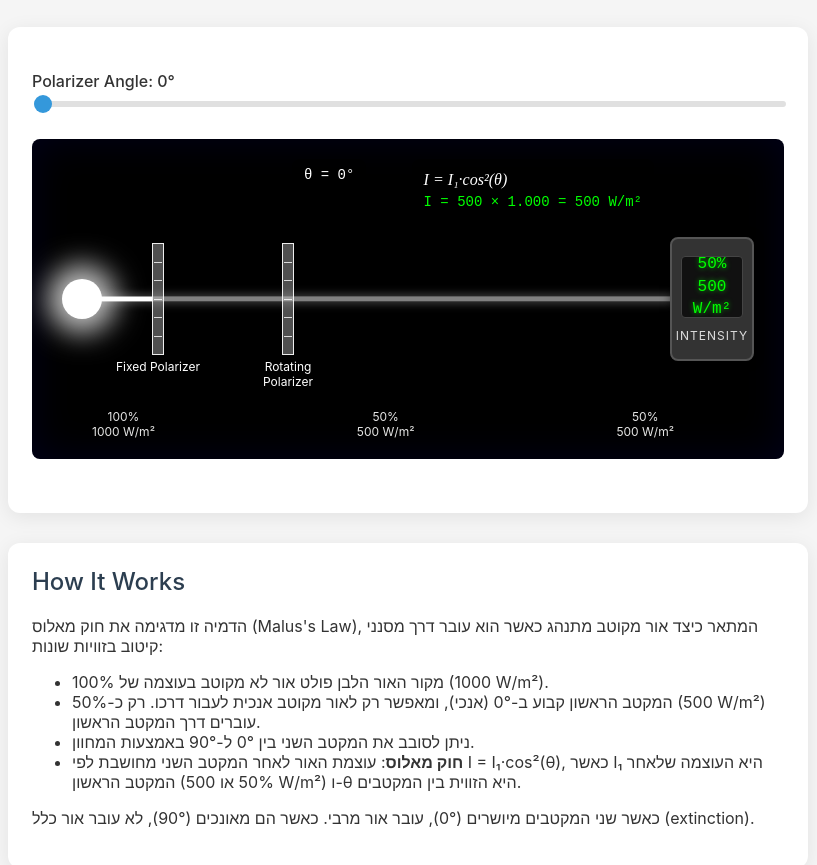
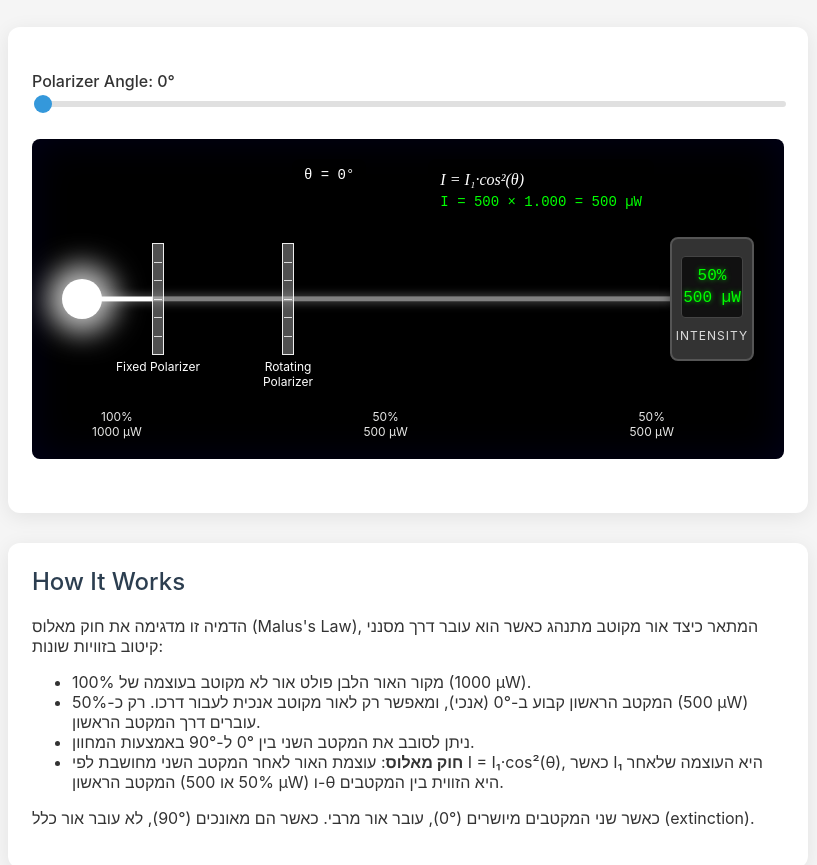
Before and after one commit to Gabrie1ol/physics, a plain HTML site: page index.html in a window 1280 px wide. Shown: the part 83-948 px from the top of the page, without its empty margins (232-1049 px from the left). Drawn offline with Linux system fonts and the light colour scheme.

Commit message:
Update index.html

```diff
--- a/index.html
+++ b/index.html
@@ -334,7 +334,7 @@
 
       <div class="light-meter">
         <div class="light-meter-display">
-          <div class="light-intensity" id="intensity-value">50%<br>500 W/m²</div>
+          <div class="light-intensity" id="intensity-value">50%<br>500 µW</div>
         </div>
         <div class="light-meter-label">Intensity</div>
       </div>
@@ -342,21 +342,21 @@
       <div class="intensity-indicators">
         <div class="intensity-indicator">
           <div>100%</div>
-          <div>1000 W/m²</div>
+          <div>1000 µW</div>
         </div>
         <div class="intensity-indicator">
           <div>50%</div>
-          <div>500 W/m²</div>
+          <div>500 µW</div>
         </div>
         <div class="intensity-indicator">
           <div id="final-intensity">50%</div>
-          <div id="final-lumens">500 W/m²</div>
+          <div id="final-lumens">500 µW</div>
         </div>
       </div>
 
       <div class="formula-display">
         I = I₁·cos²(θ)
-        <div class="formula-result" id="malus-calculation">I = 500 × 1.000 = 500 W/m²</div>
+        <div class="formula-result" id="malus-calculation">I = 500 × 1.000 = 500 µW</div>
       </div>
 
       <div class="angle-display" id="angle-display">
@@ -369,10 +369,10 @@
     <h2>How It Works</h2>
     <p>הדמיה זו מדגימה את חוק מאלוס (Malus's Law), המתאר כיצד אור מקוטב מתנהג כאשר הוא עובר דרך מסנני קיטוב בזוויות שונות:</p>
     <ul>
-      <li>מקור האור הלבן פולט אור לא מקוטב בעוצמה של 100% (1000 W/m²).</li>
-      <li>המקטב הראשון קבוע ב-0° (אנכי), ומאפשר רק לאור מקוטב אנכית לעבור דרכו. רק כ-50% (500 W/m²) עוברים דרך המקטב הראשון.</li>
+      <li>מקור האור הלבן פולט אור לא מקוטב בעוצמה של 100% (1000 µW).</li>
+      <li>המקטב הראשון קבוע ב-0° (אנכי), ומאפשר רק לאור מקוטב אנכית לעבור דרכו. רק כ-50% (500 µW) עוברים דרך המקטב הראשון.</li>
       <li>ניתן לסובב את המקטב השני בין 0° ל-90° באמצעות המחוון.</li>
-      <li><strong>חוק מאלוס</strong>: עוצמת האור לאחר המקטב השני מחושבת לפי I = I₁·cos²(θ), כאשר I₁ היא העוצמה שלאחר המקטב הראשון (50% או 500 W/m²) ו-θ היא הזווית בין המקטבים.</li>
+      <li><strong>חוק מאלוס</strong>: עוצמת האור לאחר המקטב השני מחושבת לפי I = I₁·cos²(θ), כאשר I₁ היא העוצמה שלאחר המקטב הראשון (50% או 500 µW) ו-θ היא הזווית בין המקטבים.</li>
     </ul>
     <p>כאשר שני המקטבים מיושרים (0°), עובר אור מרבי. כאשר הם מאונכים (90°), לא עובר אור כלל (extinction).</p>
   </div>
@@ -388,7 +388,7 @@
     const malusCalculation = document.getElementById('malus-calculation');
     const angleDisplay = document.getElementById('angle-display');
 
-    // Initial light source in W/m² (similar to a standard light bulb)
+    // Initial light source in µW (changed from W/m²)
     const initialLumens = 1000;
 
     // Initial intensity after first polarizer (50%)
@@ -423,12 +423,12 @@
         rgba(255, 255, 255, ${finalIntensityValue}) 100%)`;
 
       // Update intensity displays
-      intensityValue.innerHTML = `${finalIntensityPercent}%<br>${finalLumensValue} W/m²`;
+      intensityValue.innerHTML = `${finalIntensityPercent}%<br>${finalLumensValue} µW`;
       finalIntensity.textContent = finalIntensityPercent + '%';
-      finalLumens.textContent = finalLumensValue + ' W/m²';
+      finalLumens.textContent = finalLumensValue + ' µW';
 
       // Update Malus's Law calculation
-      malusCalculation.textContent = `I = 500 × ${cosineSquaredThreeDecimal} = ${finalLumensValue} W/m²`;
+      malusCalculation.textContent = `I = 500 × ${cosineSquaredThreeDecimal} = ${finalLumensValue} µW`;
 
       // Update colors based on intensity relative to the maximum possible (50%)
       const relativeIntensity = finalIntensityPercent / 50; // normalize to 0-1 range
```
